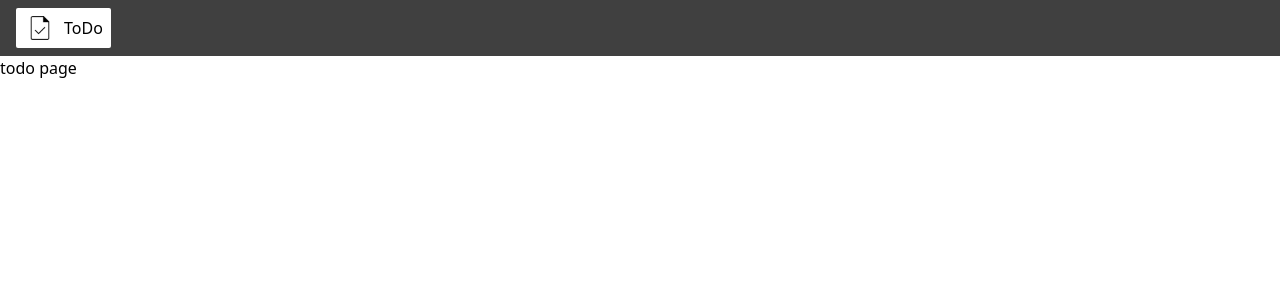
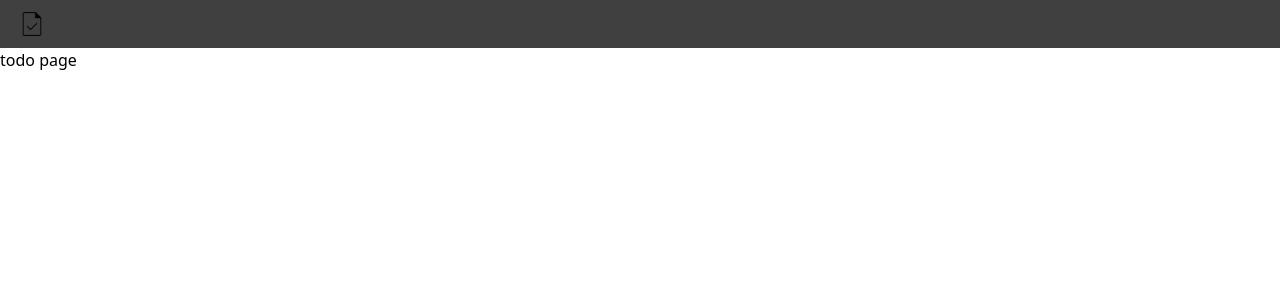
Before and after one commit to Alexeykoh/CRUD_TODO, a React (Create React App) app in the folder crudtodo/: page / in a window 1280 px wide. Shown: the top 300 px of the page. Built offline with nearby package versions, Linux system fonts and the light colour scheme.

Commit message:
refactor: change logo

```diff
--- a/crudtodo/src/components/widgets/header/header.tsx
+++ b/crudtodo/src/components/widgets/header/header.tsx
@@ -11,9 +11,8 @@ export const Header: React.FC<HeaderProps> = props => {
     return (
         <>
             <div className={'w-full py-2 px-4 bg-black/75 justify-between items-center'}>
-                <div className="flex items-center gap-2 px-2 p-1 rounded-sm bg-white w-fit">
+                <div className="flex items-center gap-2 ">
                     <Logo logo={iconLogo}/>
-                    <p>{'ToDo'}</p>
                 </div>
             </div>
         </>
```
